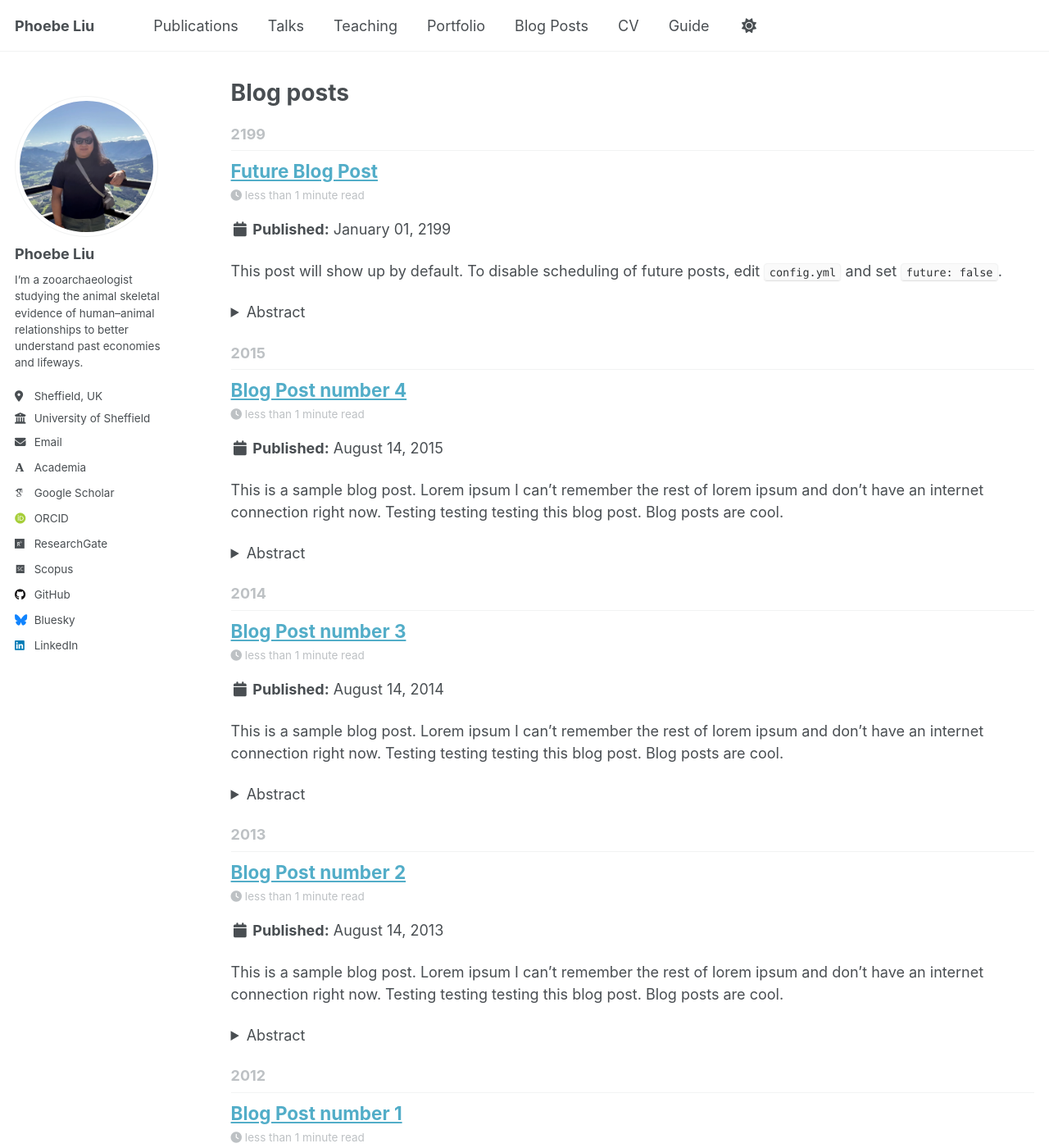
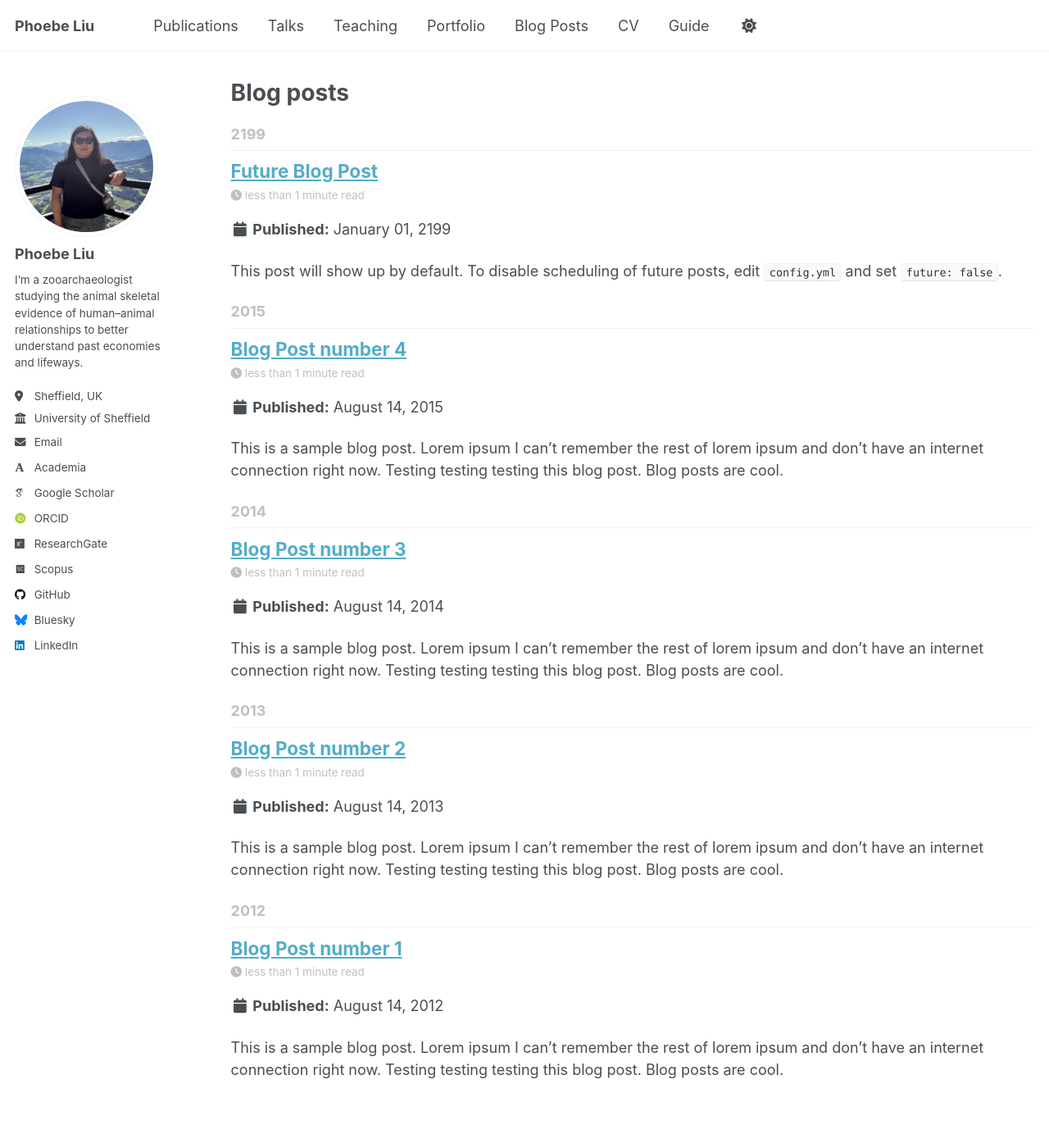
Before and after one commit to Phoebe-WCLiu/phoebe-wcliu.github.io, a Jekyll site: the page built from _pages/year-archive.html, in a window 1280 px wide and 1400 px high. Shown: the whole window at 82% size. Built offline with Jekyll 4.4.1, drawn with Linux system fonts in a browser that asks for light colours; some web fonts are replaced; a script that is not in the unit is left out.

Commit message:
Update archive-single.html

```diff
--- a/_includes/archive-single.html
+++ b/_includes/archive-single.html
@@ -52,10 +52,10 @@
     <p class="archive__item-excerpt" itemprop="description"><p>{{ post.excerpt | markdownify | remove: '<p>' | remove: '</p>' }}<strong><a href="{{ base_path }}{{ post.url }}" rel="permalink"> Read more</a></strong></p></p>
     {% endif %}
 
-        {% if post.excerpt %}
+        {% if post.abstract %}
   <details>
     <summary>Abstract</summary>
-    <p>{{ post.excerpt | markdownify }}</p>  <!-- Use markdownify if your excerpt has Markdown formatting -->
+    <p>{{ post.abstract | markdownify }}</p>  <!-- Use markdownify if your excerpt has Markdown formatting -->
   </details>
 {% endif %}
 
```
